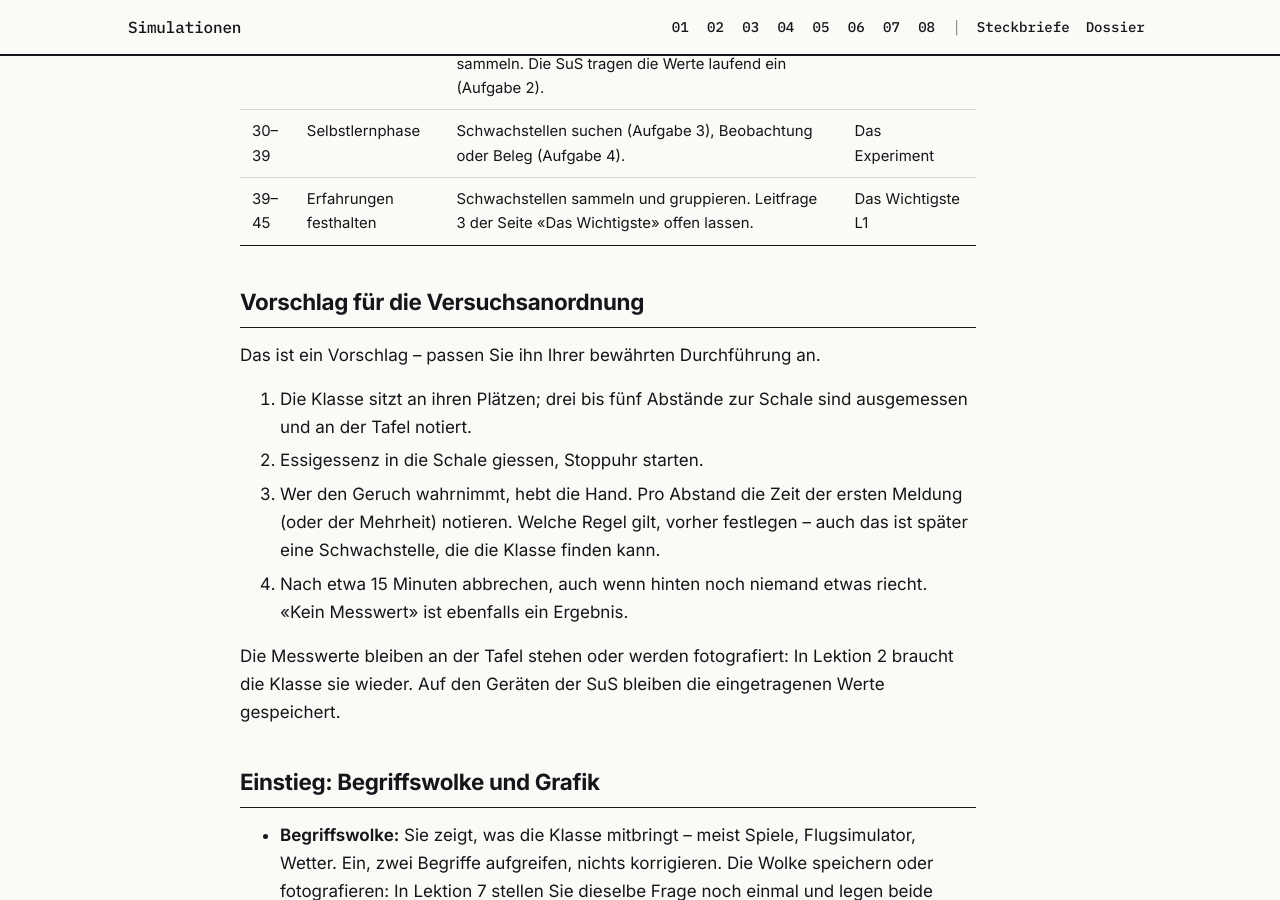
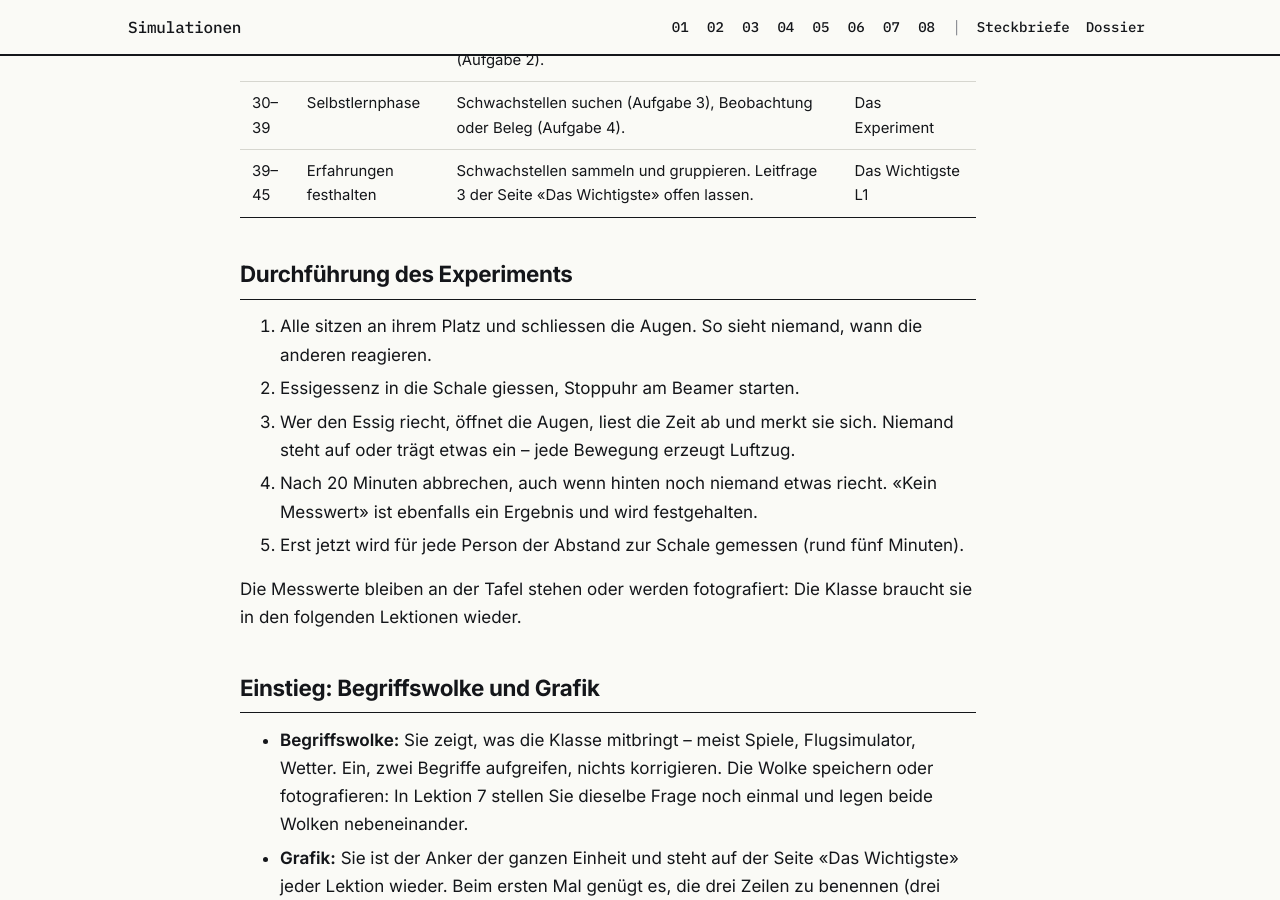
Before and after one commit to masta-nksa/Simulation, a Jekyll site: the page built from lektionen/L1_Ablaufplan.md, in a window 1280 px wide and 900 px high, scrolled down 1120 px. Built offline with Jekyll 4.4.1, drawn with Linux system fonts in a browser that asks for light colours; our own code applies the rules of GitHub Pages for plain Markdown files; some of the changed text lies outside the part shown.

Commit message:
Ablaufplan Lektion 1: kein Link auf einen Particify-Raum, Durchführung des Experiments
Co-Authored-By: Claude Opus 5.5 <noreply@anthropic.com>

```diff
--- a/lektionen/L1_Ablaufplan.md
+++ b/lektionen/L1_Ablaufplan.md
@@ -13,9 +13,9 @@ reihenfolge: 1
 
 ## Vorbereitung
 
-- Begriffswolke vorbereiten (Particify): Raum öffnen, Frage «Woran denken Sie beim Begriff
-  Simulation?» als Wortwolke anlegen, Zugang bereithalten. Bisher genutzter Raum:
-  [partici.fi/93017862](https://partici.fi/93017862).
+- Begriffswolke vorbereiten: auf [Particify](https://ars.particify.de) einen Raum öffnen, die
+  Frage «Woran denken Sie beim Begriff Simulation?» als Wortwolke anlegen und den Zugang
+  bereithalten.
 - Essigessenz, flache Schale, Messband oder markierte Abstände am Boden, Stoppuhr (Beamer).
 - Fenster und Türen einige Minuten vorher schliessen.
 - Plätze oder Messpunkte in drei bis fünf Abständen festlegen.
@@ -31,21 +31,19 @@ reihenfolge: 1
 | 30–39 | Selbstlernphase | Schwachstellen suchen (Aufgabe 3), Beobachtung oder Beleg (Aufgabe 4). | Das Experiment |
 | 39–45 | Erfahrungen festhalten | Schwachstellen sammeln und gruppieren. Leitfrage 3 der Seite «Das Wichtigste» offen lassen. | Das Wichtigste L1 |
 
-## Vorschlag für die Versuchsanordnung
+## Durchführung des Experiments
 
-Das ist ein Vorschlag – passen Sie ihn Ihrer bewährten Durchführung an.
+1. Alle sitzen an ihrem Platz und schliessen die Augen. So sieht niemand, wann die anderen
+   reagieren.
+2. Essigessenz in die Schale giessen, Stoppuhr am Beamer starten.
+3. Wer den Essig riecht, öffnet die Augen, liest die Zeit ab und merkt sie sich. Niemand steht
+   auf oder trägt etwas ein – jede Bewegung erzeugt Luftzug.
+4. Nach 20 Minuten abbrechen, auch wenn hinten noch niemand etwas riecht. «Kein Messwert» ist
+   ebenfalls ein Ergebnis und wird festgehalten.
+5. Erst jetzt wird für jede Person der Abstand zur Schale gemessen (rund fünf Minuten).
 
-1. Die Klasse sitzt an ihren Plätzen; drei bis fünf Abstände zur Schale sind ausgemessen und an
-   der Tafel notiert.
-2. Essigessenz in die Schale giessen, Stoppuhr starten.
-3. Wer den Geruch wahrnimmt, hebt die Hand. Pro Abstand die Zeit der ersten Meldung (oder der
-   Mehrheit) notieren. Welche Regel gilt, vorher festlegen – auch das ist später eine
-   Schwachstelle, die die Klasse finden kann.
-4. Nach etwa 15 Minuten abbrechen, auch wenn hinten noch niemand etwas riecht. «Kein Messwert»
-   ist ebenfalls ein Ergebnis.
-
-Die Messwerte bleiben an der Tafel stehen oder werden fotografiert: In Lektion 2 braucht die
-Klasse sie wieder. Auf den Geräten der SuS bleiben die eingetragenen Werte gespeichert.
+Die Messwerte bleiben an der Tafel stehen oder werden fotografiert: Die Klasse braucht sie in
+den folgenden Lektionen wieder.
 
 ## Einstieg: Begriffswolke und Grafik
 
```
